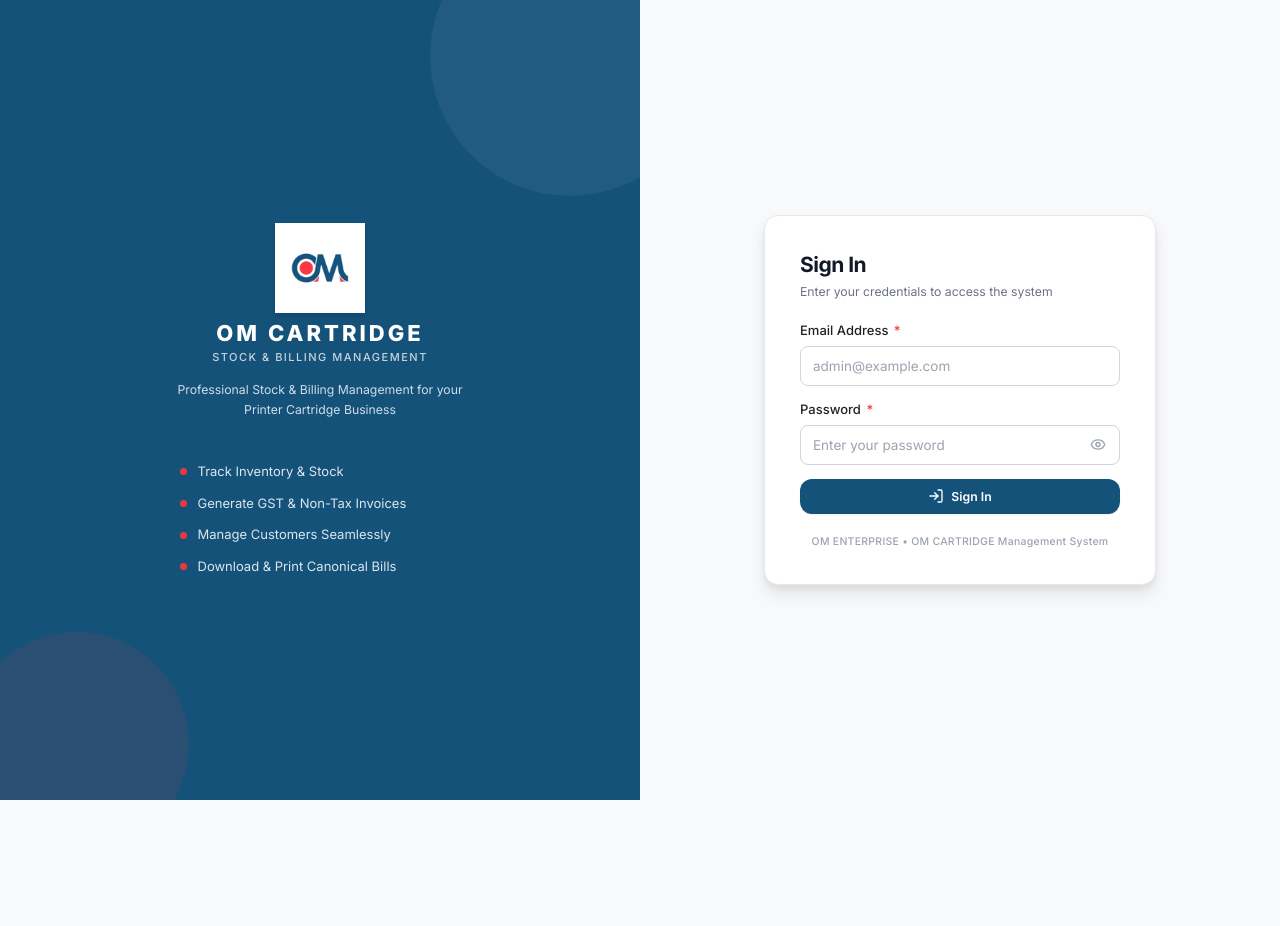
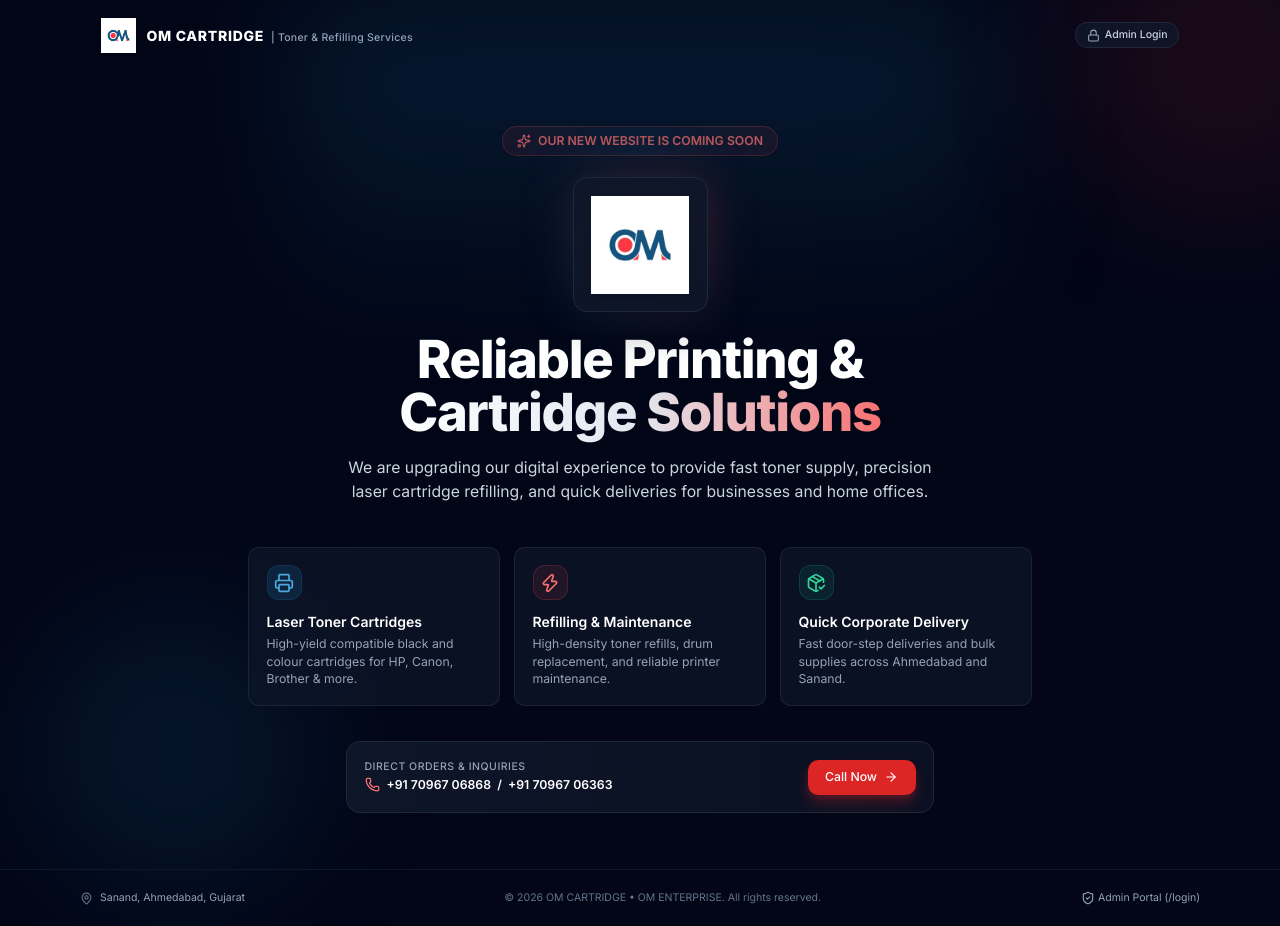
Before and after one commit to OmCartridge/Om_Cartridge, a React (Vite) app in the folder Om_Cartridge_Admin/client/: page / in a window 1280 px wide. Before the commit this address led to /login. Before the commit the page ends 800 px from the top, so only its background shows below. Built offline with nearby package versions, Linux system fonts and the light colour scheme.

Commit message:
feat: add coming soon landing page and update admin login route

```diff
--- a/Om_Cartridge_Admin/client/src/App.jsx
+++ b/Om_Cartridge_Admin/client/src/App.jsx
@@ -2,6 +2,7 @@
 import { Toaster } from 'react-hot-toast';
 import { AuthProvider, useAuth } from './context/AuthContext';
 import LoginPage from './pages/LoginPage';
+import LandingPage from './pages/LandingPage';
 import DashboardPage from './pages/DashboardPage';
 import StockPage from './pages/StockPage';
 import CustomersPage from './pages/CustomersPage';
@@ -36,6 +37,7 @@
 function AppRoutes() {
   return (
     <Routes>
+      <Route path="/" element={<LandingPage />} />
       <Route path="/login" element={<PublicRoute><LoginPage /></PublicRoute>} />
       <Route path="/dashboard" element={<ProtectedRoute><DashboardPage /></ProtectedRoute>} />
       <Route path="/stock" element={<ProtectedRoute><StockPage /></ProtectedRoute>} />
@@ -44,8 +46,7 @@
       <Route path="/invoices/:id" element={<ProtectedRoute><InvoiceViewPage /></ProtectedRoute>} />
       <Route path="/invoices" element={<ProtectedRoute><InvoicesPage /></ProtectedRoute>} />
       <Route path="/settings" element={<ProtectedRoute><SettingsPage /></ProtectedRoute>} />
-      <Route path="/" element={<Navigate to="/dashboard" replace />} />
-      <Route path="*" element={<Navigate to="/dashboard" replace />} />
+      <Route path="*" element={<Navigate to="/" replace />} />
     </Routes>
   );
 }
--- /dev/null
+++ b/Om_Cartridge_Admin/client/src/pages/LandingPage.jsx
@@ -0,0 +1,160 @@
+import { Link } from 'react-router-dom';
+import {
+  Printer,
+  Sparkles,
+  Phone,
+  MapPin,
+  ArrowRight,
+  Lock,
+  CheckCircle2,
+  Zap,
+  ShieldCheck,
+  PackageCheck
+} from 'lucide-react';
+import heroImg from '../assets/hero.png';
+
+const LandingPage = () => {
+  return (
+    <div className="min-h-screen bg-slate-950 text-slate-100 flex flex-col justify-between selection:bg-red-500 selection:text-white relative overflow-hidden font-sans">
+      {/* Background Glows & Ambience */}
+      <div className="absolute top-0 left-1/2 -translate-x-1/2 w-[700px] h-[350px] bg-gradient-to-b from-[#15527A]/30 to-transparent blur-3xl pointer-events-none -z-0" />
+      <div className="absolute -top-32 -right-32 w-96 h-96 bg-red-600/10 rounded-full blur-3xl pointer-events-none -z-0" />
+      <div className="absolute bottom-10 left-10 w-80 h-80 bg-[#15527A]/20 rounded-full blur-3xl pointer-events-none -z-0" />
+
+      {/* Top Navbar */}
+      <header className="relative z-10 w-full max-w-7xl mx-auto px-6 py-5 flex items-center justify-between">
+        <div className="flex items-center gap-3">
+          <img
+            src={heroImg}
+            alt="OM Cartridge Logo"
+            className="w-10 h-10 object-contain drop-shadow-md"
+          />
+          <div>
+            <span className="font-extrabold text-base tracking-wider text-white">OM CARTRIDGE</span>
+            <span className="hidden sm:inline-block ml-2 text-xs text-slate-400 font-medium tracking-wide">
+              | Toner &amp; Refilling Services
+            </span>
+          </div>
+        </div>
+
+        {/* Discreet Admin Login Access */}
+        <Link
+          to="/login"
+          className="inline-flex items-center gap-1.5 px-3 py-1.5 rounded-lg text-xs font-medium text-slate-300 hover:text-white bg-slate-900/80 hover:bg-slate-800 border border-slate-800 hover:border-slate-700 transition shadow-sm"
+          title="Admin Panel Login"
+        >
+          <Lock size={13} className="text-slate-400" />
+          <span>Admin Login</span>
+        </Link>
+      </header>
+
+      {/* Hero Section */}
+      <main className="relative z-10 w-full max-w-5xl mx-auto px-6 py-12 md:py-16 flex flex-col items-center text-center my-auto">
+        {/* Coming Soon Pill */}
+        <div className="inline-flex items-center gap-2 px-4 py-1.5 rounded-full bg-gradient-to-r from-red-500/10 via-[#15527A]/20 to-red-500/10 border border-red-500/30 text-red-400 text-xs sm:text-sm font-semibold mb-6 shadow-sm animate-pulse">
+          <Sparkles size={14} className="text-red-400" />
+          <span>OUR NEW WEBSITE IS COMING SOON</span>
+        </div>
+
+        {/* Main Logo Showcase */}
+        <div className="relative mb-6">
+          <div className="absolute inset-0 bg-gradient-to-tr from-[#15527A]/40 to-red-500/30 rounded-3xl blur-xl" />
+          <div className="relative bg-slate-900/90 border border-slate-800 p-5 rounded-2xl shadow-2xl">
+            <img
+              src={heroImg}
+              alt="OM Cartridge"
+              className="w-24 h-24 sm:w-28 sm:h-28 object-contain drop-shadow-lg"
+            />
+          </div>
+        </div>
+
+        {/* Headline */}
+        <h1 className="text-3xl sm:text-5xl md:text-6xl font-black tracking-tight text-white max-w-3xl leading-tight">
+          Reliable Printing &amp; <br />
+          <span className="bg-gradient-to-r from-white via-slate-200 to-red-400 bg-clip-text text-transparent">
+            Cartridge Solutions
+          </span>
+        </h1>
+
+        <p className="mt-4 sm:mt-5 text-sm sm:text-lg text-slate-300 max-w-2xl font-normal leading-relaxed">
+          We are upgrading our digital experience to provide fast toner supply,
+          precision laser cartridge refilling, and quick deliveries for businesses and home offices.
+        </p>
+
+        {/* Feature Highlights Grid */}
+        <div className="grid grid-cols-1 sm:grid-cols-3 gap-4 mt-12 w-full max-w-4xl text-left">
+          <div className="p-5 rounded-xl bg-slate-900/70 border border-slate-800/80 backdrop-blur-sm hover:border-slate-700 transition">
+            <div className="w-10 h-10 rounded-lg bg-[#15527A]/30 border border-[#15527A]/40 flex items-center justify-center text-[#4da8e0] mb-3">
+              <Printer size={20} />
+            </div>
+            <h3 className="font-semibold text-white text-sm sm:text-base">Laser Toner Cartridges</h3>
+            <p className="text-xs sm:text-sm text-slate-400 mt-1">
+              High-yield compatible black and colour cartridges for HP, Canon, Brother &amp; more.
+            </p>
+          </div>
+
+          <div className="p-5 rounded-xl bg-slate-900/70 border border-slate-800/80 backdrop-blur-sm hover:border-slate-700 transition">
+            <div className="w-10 h-10 rounded-lg bg-red-500/10 border border-red-500/20 flex items-center justify-center text-red-400 mb-3">
+              <Zap size={20} />
+            </div>
+            <h3 className="font-semibold text-white text-sm sm:text-base">Refilling &amp; Maintenance</h3>
+            <p className="text-xs sm:text-sm text-slate-400 mt-1">
+              High-density toner refills, drum replacement, and reliable printer maintenance.
+            </p>
+          </div>
+
+          <div className="p-5 rounded-xl bg-slate-900/70 border border-slate-800/80 backdrop-blur-sm hover:border-slate-700 transition">
+            <div className="w-10 h-10 rounded-lg bg-emerald-500/10 border border-emerald-500/20 flex items-center justify-center text-emerald-400 mb-3">
+              <PackageCheck size={20} />
+            </div>
+            <h3 className="font-semibold text-white text-sm sm:text-base">Quick Corporate Delivery</h3>
+            <p className="text-xs sm:text-sm text-slate-400 mt-1">
+              Fast door-step deliveries and bulk supplies across Ahmedabad and Sanand.
+            </p>
+          </div>
+        </div>
+
+        {/* Direct Inquiries & Contact Bar */}
+        <div className="mt-10 w-full max-w-2xl bg-gradient-to-r from-slate-900/90 to-slate-900/60 border border-slate-800 p-5 rounded-2xl flex flex-col sm:flex-row items-center justify-between gap-4">
+          <div className="text-left w-full sm:w-auto">
+            <div className="text-xs font-medium text-slate-400 uppercase tracking-wider">Direct Orders &amp; Inquiries</div>
+            <div className="text-sm font-semibold text-white mt-0.5 flex items-center gap-2">
+              <Phone size={15} className="text-red-400" />
+              <span>+91 70967 06868 &nbsp;/&nbsp; +91 70967 06363</span>
+            </div>
+          </div>
+          <a
+            href="tel:+917096706868"
+            className="w-full sm:w-auto px-5 py-2.5 rounded-xl bg-red-600 hover:bg-red-500 text-white font-medium text-xs sm:text-sm inline-flex items-center justify-center gap-2 transition shadow-lg shadow-red-600/20"
+          >
+            <span>Call Now</span>
+            <ArrowRight size={14} />
+          </a>
+        </div>
+      </main>
+
+      {/* Footer */}
+      <footer className="relative z-10 w-full border-t border-slate-900 py-6 px-6 text-center text-xs text-slate-500">
+        <div className="max-w-7xl mx-auto flex flex-col sm:flex-row items-center justify-between gap-3">
+          <div className="flex items-center gap-2 text-slate-400">
+            <MapPin size={13} className="text-slate-500" />
+            <span>Sanand, Ahmedabad, Gujarat</span>
+          </div>
+
+          <div>
+            &copy; {new Date().getFullYear()} OM CARTRIDGE &bull; OM ENTERPRISE. All rights reserved.
+          </div>
+
+          <div>
+            <Link to="/login" className="text-slate-400 hover:text-white transition flex items-center gap-1">
+              <ShieldCheck size={14} />
+              <span>Admin Portal (/login)</span>
+            </Link>
+          </div>
+        </div>
+      </footer>
+    </div>
+  );
+};
+
+export default LandingPage;
```
